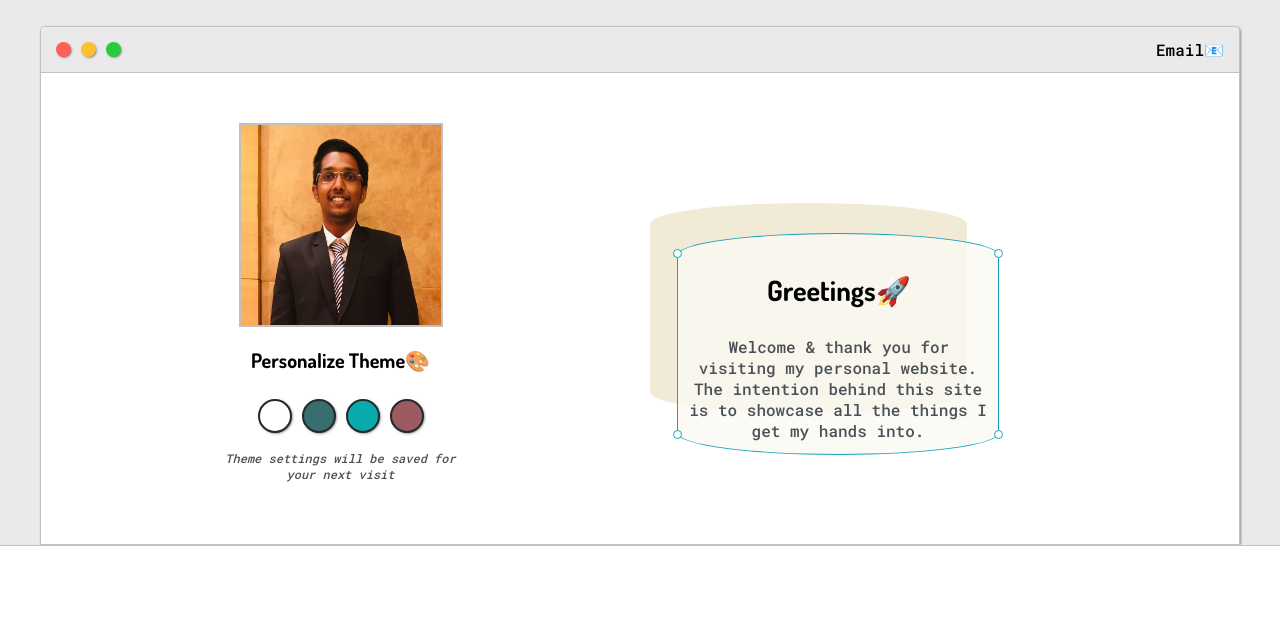
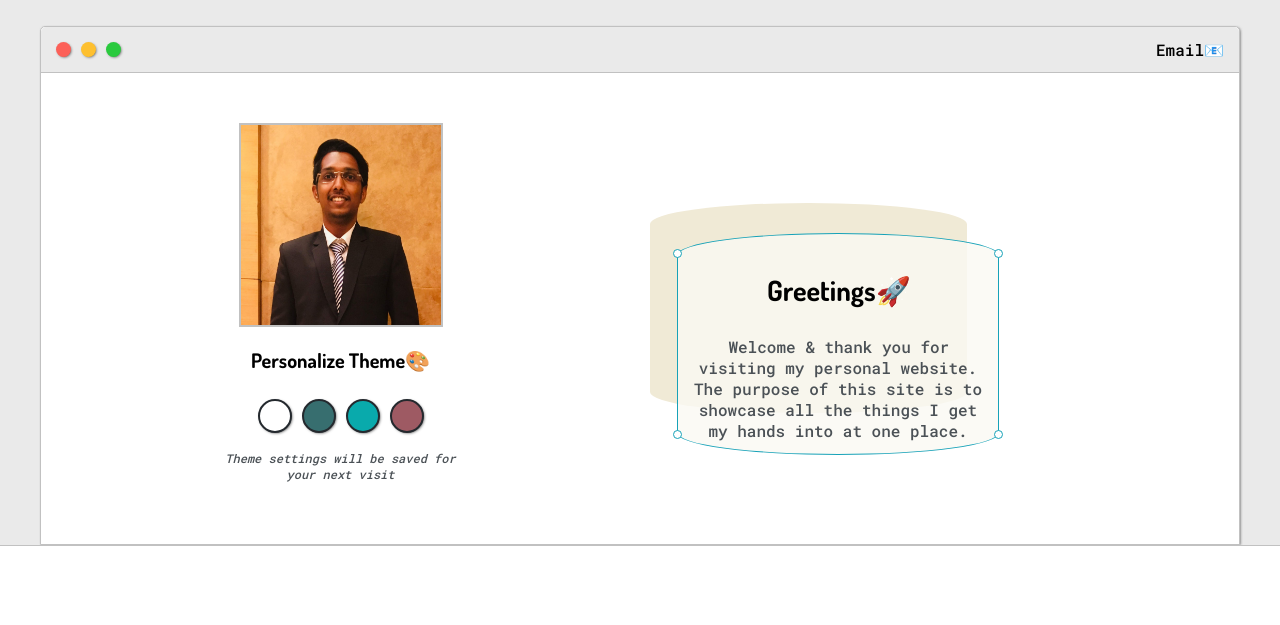
Before and after one commit to audi2654/audi2654.github.io, a plain HTML site: page index.html in a window 1280 px wide. Shown: the part 139-764 px from the top of the page. Drawn offline with nearby package versions, Linux system fonts and the light colour scheme.

Commit message:
Addtions in main content

```diff
--- a/index.html
+++ b/index.html
@@ -146,7 +146,7 @@
                             <div id="corner-tl" class="corner"></div>
                             <div id="corner-tr" class="corner"></div>
                             <h3>Greetings&#x1f680</h3>
-                            <p>Welcome & thank you for visiting my personal website. The intention behind this site is to showcase all the things I get my hands into.</p>
+                            <p>Welcome & thank you for visiting my personal website. The purpose of this site is to showcase all the things I get my hands into at one place.</p>
 
                             <div id="corner-bl" class="corner"></div>
                             <div id="corner-br" class="corner"></div>
```
